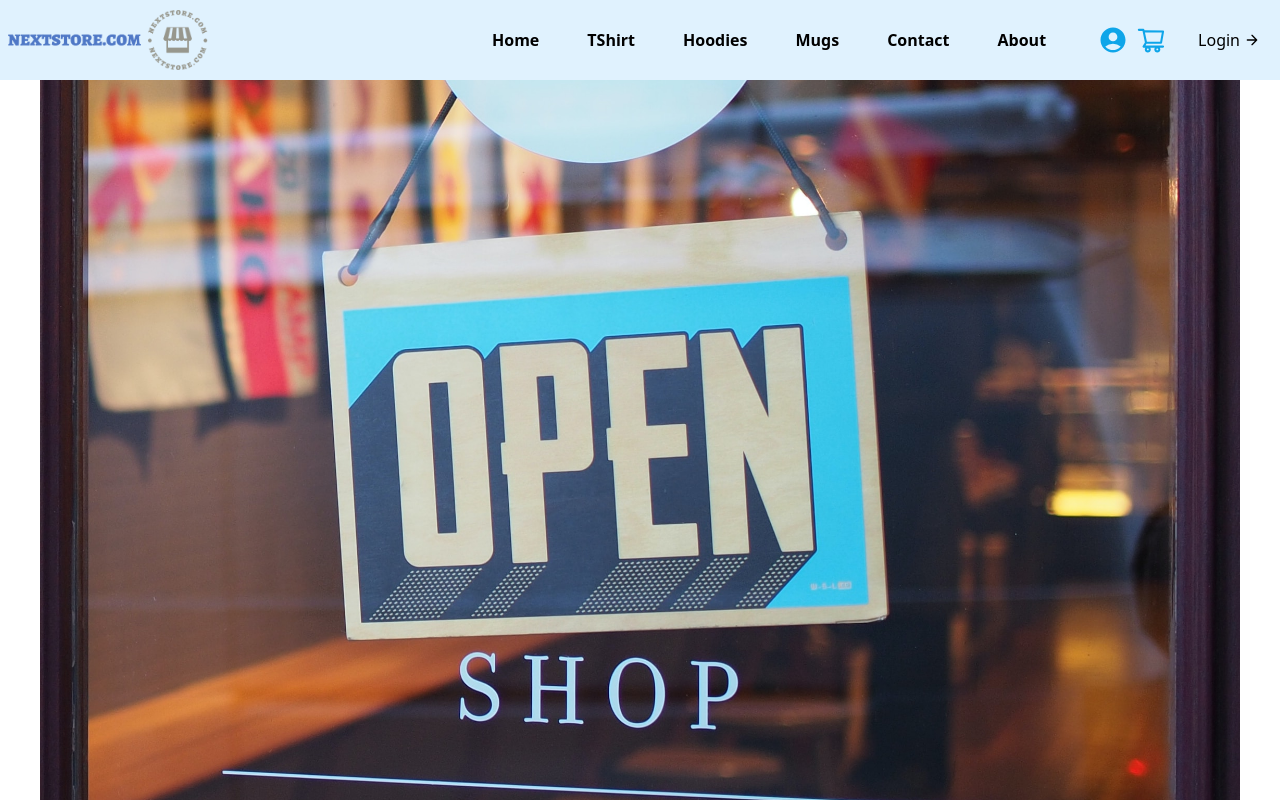
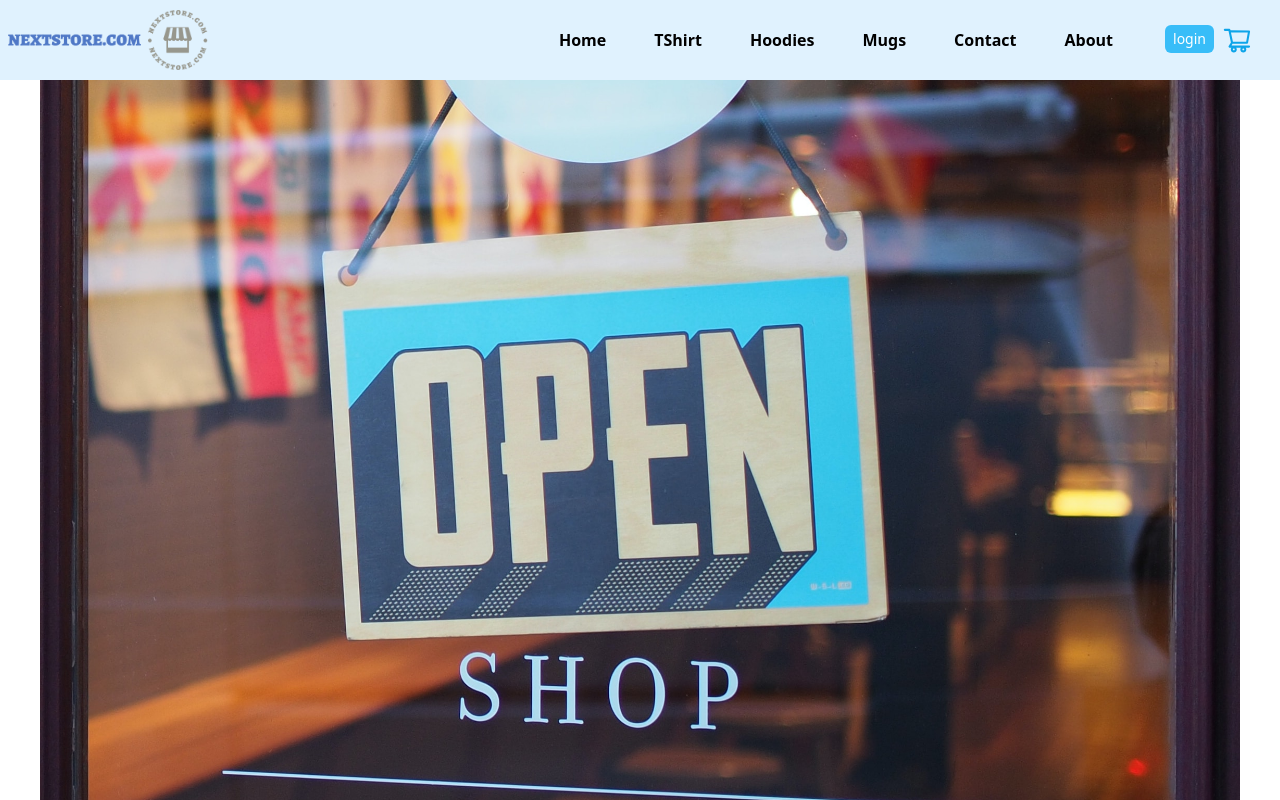
Before and after one commit to pranjal6314/NextStore, a Next.js app: page / in a window 1280 px wide. Shown: the top 800 px of the page. Built offline with nearby package versions, Linux system fonts and the light colour scheme.

Commit message:
login and logout button added

```diff
--- a/components/Navbar.js
+++ b/components/Navbar.js
@@ -1,4 +1,4 @@
-import React, { useRef } from "react";
+import React, { useRef, useState } from "react";
 import Image from "next/image";
 import Link from "next/link";
 import {
@@ -10,8 +10,21 @@ import {
 import { BsFillBagCheckFill } from "react-icons/bs";
 import { MdAccountCircle } from "react-icons/md";
 
-const Navbar = ({ cart, addToCart, removeFromCart, clearCart, subTotal }) => {
+const Navbar = ({
+  logout,
+  user,
+  cart,
+  addToCart,
+  removeFromCart,
+  clearCart,
+  subTotal,
+}) => {
   const ref = useRef(null);
+
+  const [dropdown, setDropdown] = useState(false);
+  // const toggleDropdown = () => {
+  //   setDropdown(!dropdown);
+  // };
   const toggleCart = () => {
     if (ref.current.classList.contains("translate-x-full")) {
       ref.current.classList.remove("translate-x-full");
@@ -56,16 +69,71 @@ const Navbar = ({ cart, addToCart, removeFromCart, clearCart, subTotal }) => {
               <li>About</li>
             </Link>
           </nav>
-          <button className="pr-5 flex cart  ">
-            <Link href={"/login"}>
-              <MdAccountCircle className="text-3xl mx-2 text-sky-500" />
-            </Link>
+          <div className="pr-5 flex cart cursor-pointer ">
+            <a
+              onMouseOver={() => {
+                setDropdown(true);
+              }}
+              onMouseLeave={() => {
+                setDropdown(false);
+              }}
+            >
+              {dropdown && (
+                <div
+                  onMouseOver={() => {
+                    setDropdown(true);
+                  }}
+                  onMouseLeave={() => {
+                    setDropdown(false);
+                  }}
+                  className="absolute right-24 bg-sky-300  top-11 rounded-md px-5 w-44"
+                >
+                  <ul>
+                    <Link href="/account">
+                      {" "}
+                      <a href="">
+                        {" "}
+                        <li className="py-1 hover:text-sky-400 text-sm">
+                          My Account
+                        </li>
+                      </a>
+                    </Link>
+
+                    <Link href="/order">
+                      {" "}
+                      <a>
+                        {" "}
+                        <li className="py-1 hover:text-sky-400 text-sm">
+                          Order
+                        </li>
+                      </a>
+                    </Link>
+                    <a onClick={logout}>
+                      {" "}
+                      <li className="py-1 hover:text-sky-400 text-sm">
+                        LogOut
+                      </li>
+                    </a>
+                  </ul>
+                </div>
+              )}
+              {user.value && (
+                <MdAccountCircle className="text-3xl mx-2 text-sky-500" />
+              )}
+            </a>
+            {!user.value && (
+              <Link href={"/login"}>
+                <button className=" bg-sky-400 px-2 py-1 rounded-md text-sm text-white mx-2">
+                  login
+                </button>
+              </Link>
+            )}
             <AiOutlineShoppingCart
               onClick={toggleCart}
               className="text-sky-500 text-3xl"
             />
-          </button>
-          <button className="inline-flex items-center bg-sky-100 border-0 py-1 px-3 focus:outline-none hover:bg-yellow-200 rounded text-base mt-4 md:mt-0">
+          </div>
+          {/* <button className="inline-flex items-center bg-sky-100 border-0 py-1 px-3 focus:outline-none hover:bg-yellow-200 rounded text-base mt-4 md:mt-0">
             Login
             <svg
               fill="none"
@@ -78,7 +146,7 @@ const Navbar = ({ cart, addToCart, removeFromCart, clearCart, subTotal }) => {
             >
               <path d="M5 12h14M12 5l7 7-7 7"></path>
             </svg>
-          </button>
+          </button> */}
         </div>
         <div
           ref={ref}
--- a/pages/_app.js
+++ b/pages/_app.js
@@ -2,10 +2,13 @@ import Footer from "@/components/Footer";
 import Navbar from "@/components/Navbar";
 import "@/styles/globals.css";
 import { useEffect, useState } from "react";
-
+import { useRouter } from "next/router";
 export default function App({ Component, pageProps }) {
+  const router = useRouter();
   const [cart, setCart] = useState({});
   const [subTotal, setSubTotal] = useState(0);
+  const [user, setUser] = useState({ value: null });
+  const [key, setKey] = useState(0);
   useEffect(() => {
     console.log("useEffect");
     try {
@@ -16,7 +19,12 @@ export default function App({ Component, pageProps }) {
       console.log(err);
       localStorage.clear();
     }
-  }, []);
+    const token = localStorage.getItem("token");
+    if (token) {
+      setUser({ value: token });
+      setKey(Math.random());
+    }
+  }, [router.query]);
 
   const saveCart = (myCart) => {
     localStorage.setItem("cart", JSON.stringify(myCart));
@@ -58,9 +66,17 @@ export default function App({ Component, pageProps }) {
     setCart({});
     saveCart({});
   };
+  const logout = () => {
+    localStorage.removeItem("token");
+    setUser({ value: null });
+    setKey(Math.random());
+  };
   return (
     <>
       <Navbar
+        logout={logout}
+        key={key}
+        user={user}
         cart={cart}
         addToCart={addToCart}
         removeFromCart={removeFromCart}
--- a/pages/_document.js
+++ b/pages/_document.js
@@ -1,13 +1,13 @@
-import { Html, Head, Main, NextScript } from 'next/document'
+import { Html, Head, Main, NextScript } from "next/document";
 
 export default function Document() {
   return (
-    <Html lang="en">
+    <Html lang="en" className="overflow-x-hidden">
       <Head />
       <body>
         <Main />
         <NextScript />
       </body>
     </Html>
-  )
+  );
 }
```
